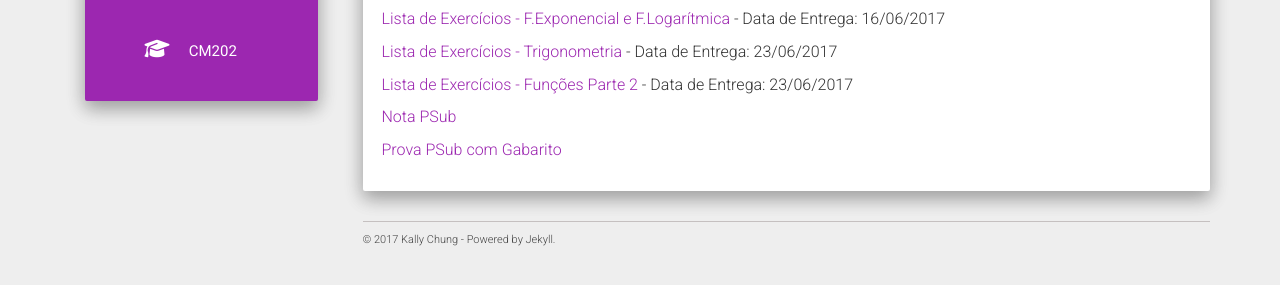
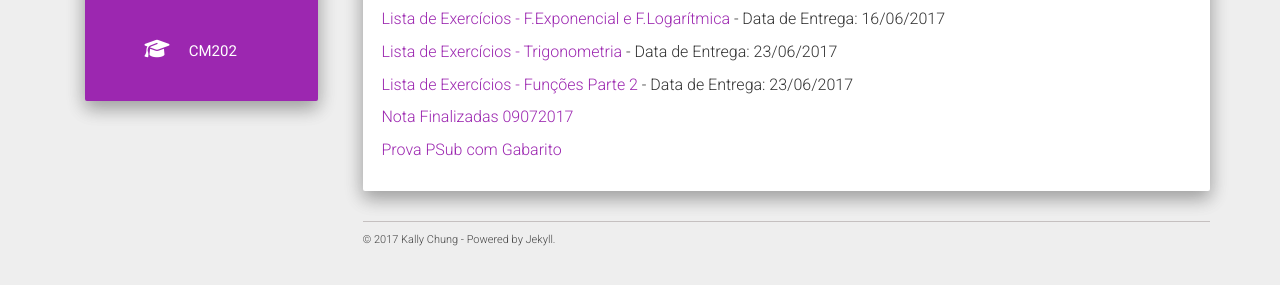
Before and after one commit to chunggnuhc/chunggnuhc.github.io, a Jekyll site: the page built from agronomia.md, in a window 1280 px wide. Shown: the part 436-721 px from the top of the page. Built offline with Jekyll 4.4.1, drawn with Linux system fonts in a browser that asks for light colours; nearby versions of some CDN libraries.

Commit message:
Notas Finalizadas -Agron- disponibilizadas

```diff
--- a/agronomia.md
+++ b/agronomia.md
@@ -20,6 +20,6 @@ permalink: /agronomia/
 
 [Lista de Exercícios - Funções Parte 2](/disciplinas/listaOperFuncoes.pdf) - Data de Entrega: 23/06/2017
 
-[Nota PSub](/disciplinas/Notas PSub -Upd 05072017.pdf)
+[Nota Finalizadas 09072017](/disciplinas/Site-NotasFinalizadas-Agron.pdf)
 
 [Prova PSub com Gabarito](/disciplinas/mainPSub+Gabarito.pdf)
```
